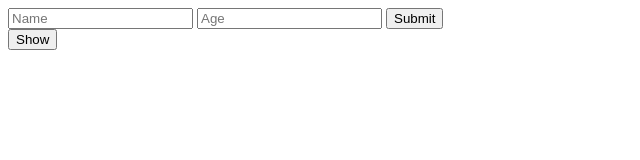
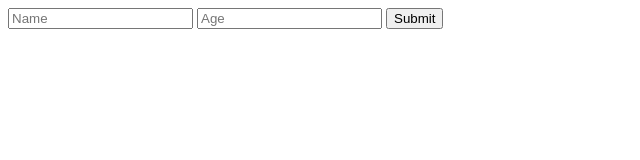
Before and after one commit to jatlasdev/arrays, a plain HTML site: page index.html in a window 1280 px wide. Shown: the whole page, without its empty margins (0-640 px from the left). Drawn offline with Linux system fonts and the light colour scheme.

Commit message:
Update index.html

```diff
--- a/index.html
+++ b/index.html
@@ -15,7 +15,6 @@
             <button id="submit" class="btn">Submit</button>
         </div>
         <div id="display">
-            <button id="showList" class="btn">Show</button>
         </div>
     </div>
 <script src="main.js"></script>
```
